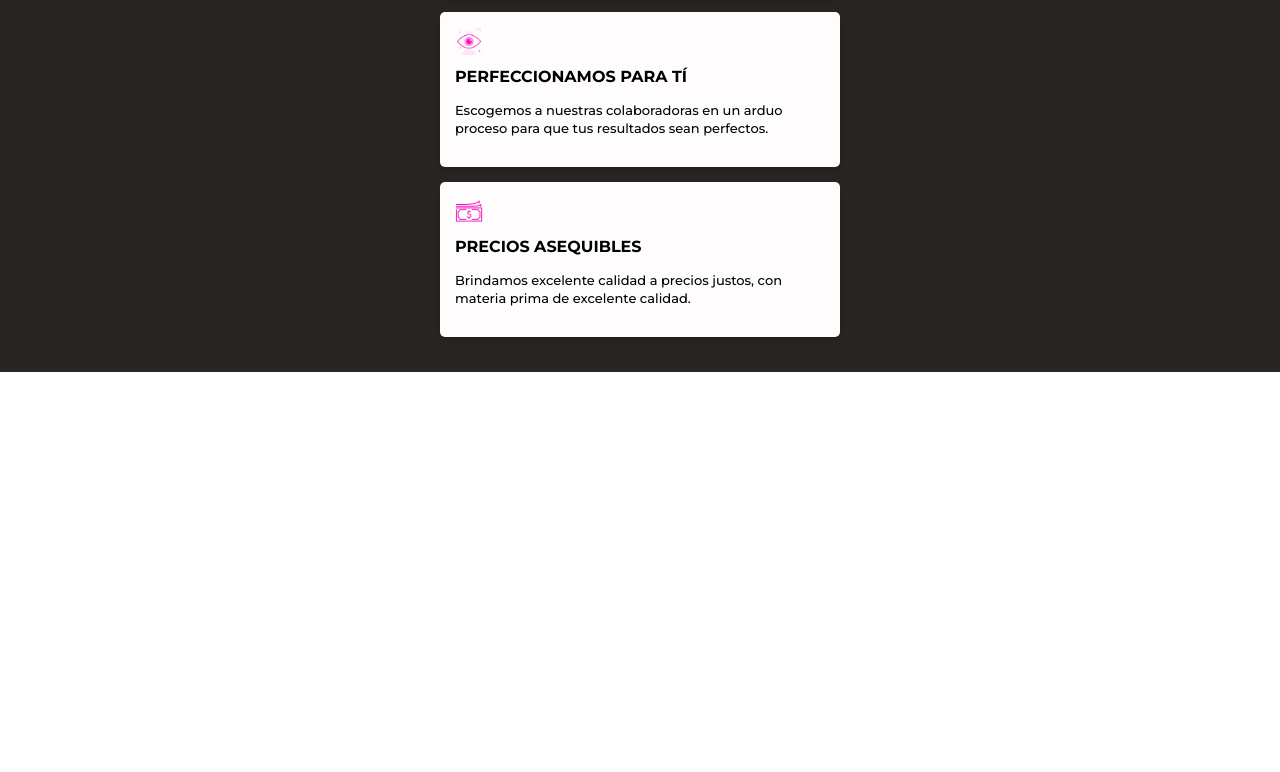
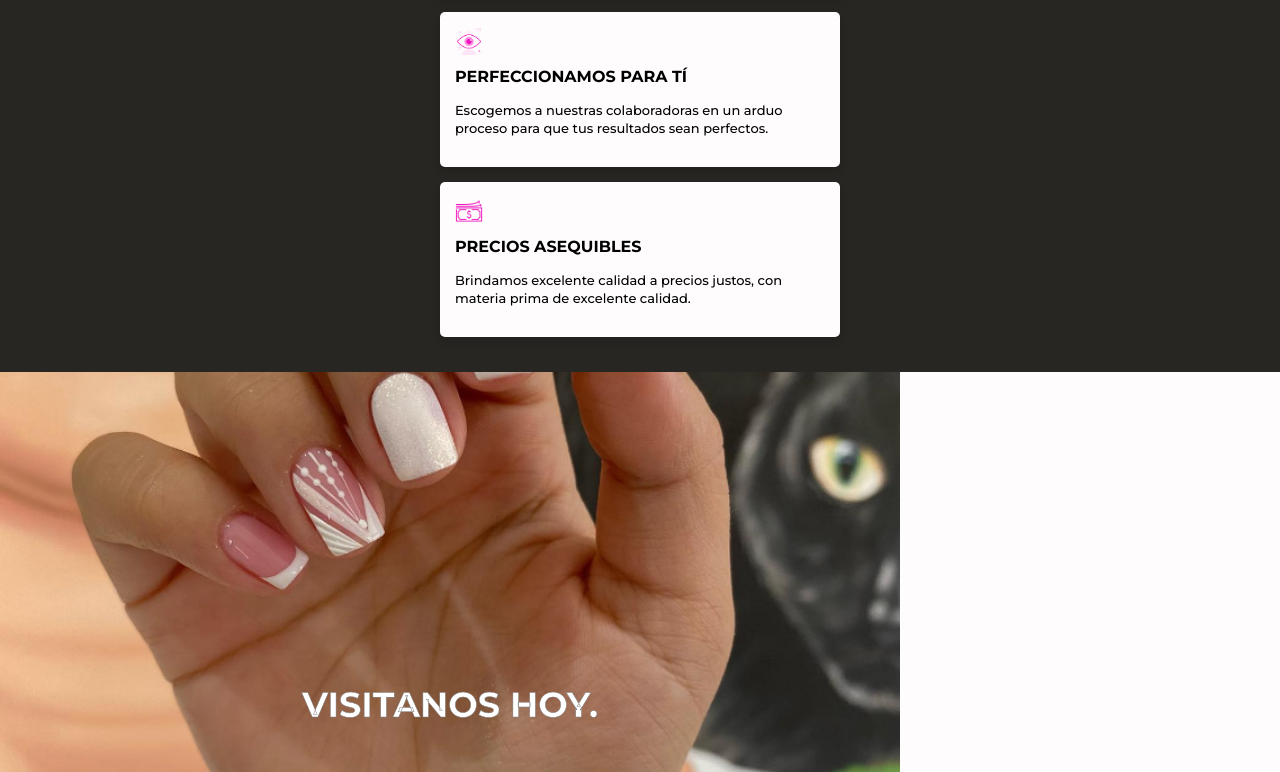
Before and after one commit to betsyastudillo/kokonailsbar, a plain HTML site: page index.html in a window 1280 px wide. Shown: the part 2363-3135 px from the top of the page. Before the commit the page ends 2735 px from the top, so only its background shows below. Drawn offline with Linux system fonts and the light colour scheme.

Commit message:
Cambio de segunda imagen por tamaño, y terminación tercera sección

```diff
--- a/index.html
+++ b/index.html
@@ -94,6 +94,9 @@
         </article>
       </section>
     </section>
+    <section class="unia-img-container">
+      <h2>Visitanos hoy.</h2>
+    </section>
     <section></section>
   </main>
   <footer></footer>
--- a/style.css
+++ b/style.css
@@ -251,3 +251,23 @@ main {
   color: var(--black);
   margin-bottom: 15px;
 }
+.unia-img-container {
+  width: 100%;
+  min-width: 320px;
+  max-width: 900px;
+  height: 50vh;
+  background-image: url(./Assets/img2.png);
+  background-position: center;
+  background-size: cover;
+  background-repeat: no-repeat;
+  text-align: center;
+}
+.unia-img-container h2 {
+  padding-top: 320px;
+  font-size: 3.5rem;
+  font-weight: bold;
+  line-height: 2.6rem;
+  color: var(--white);
+  text-transform: uppercase;
+  -webkit-text-stroke: 0.5px grey;
+}
```
Also changed, not shown: Assets/Captura de pantalla 2023-02-01 161008.png (deleted), Assets/img2.png (added).
